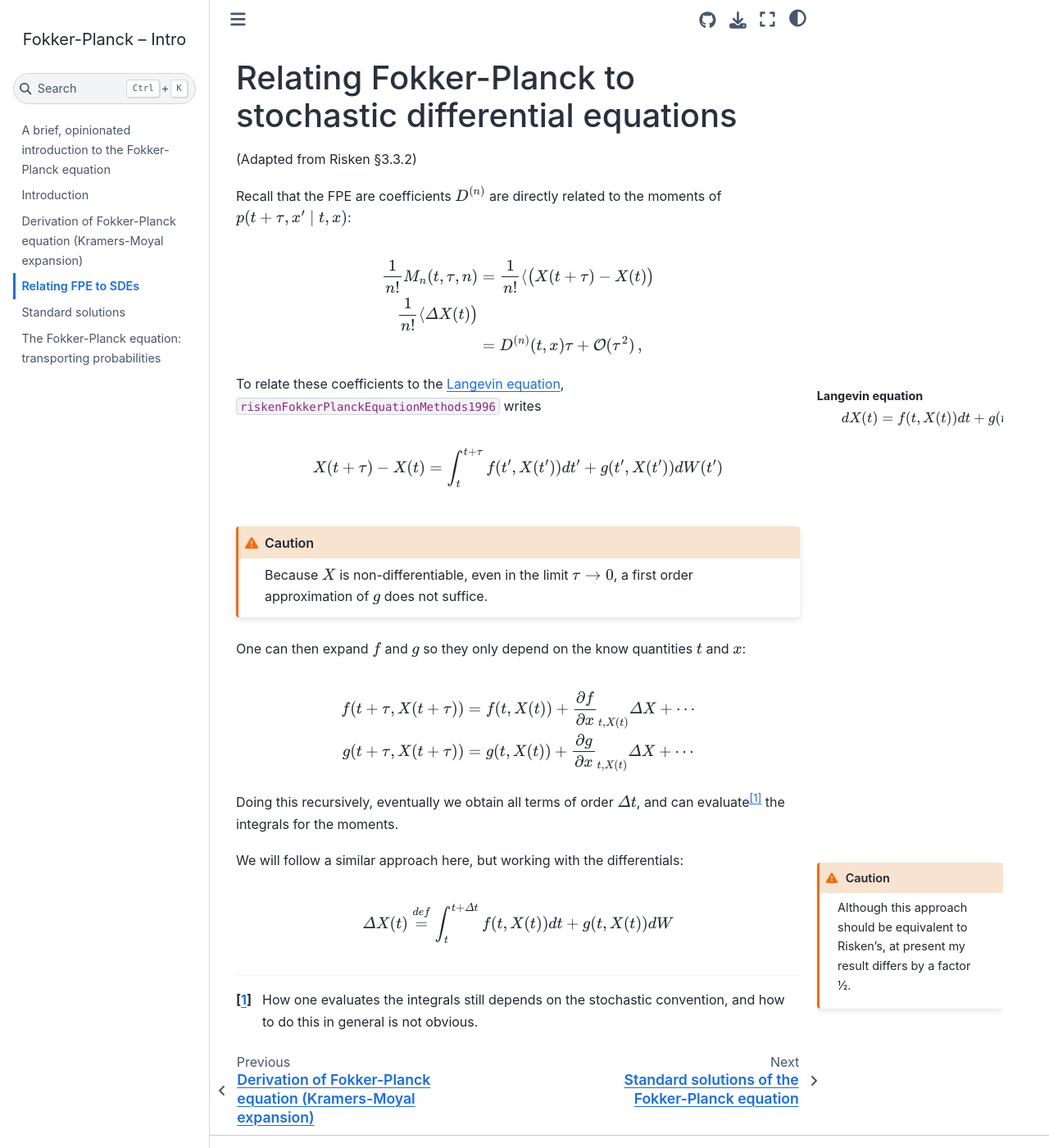
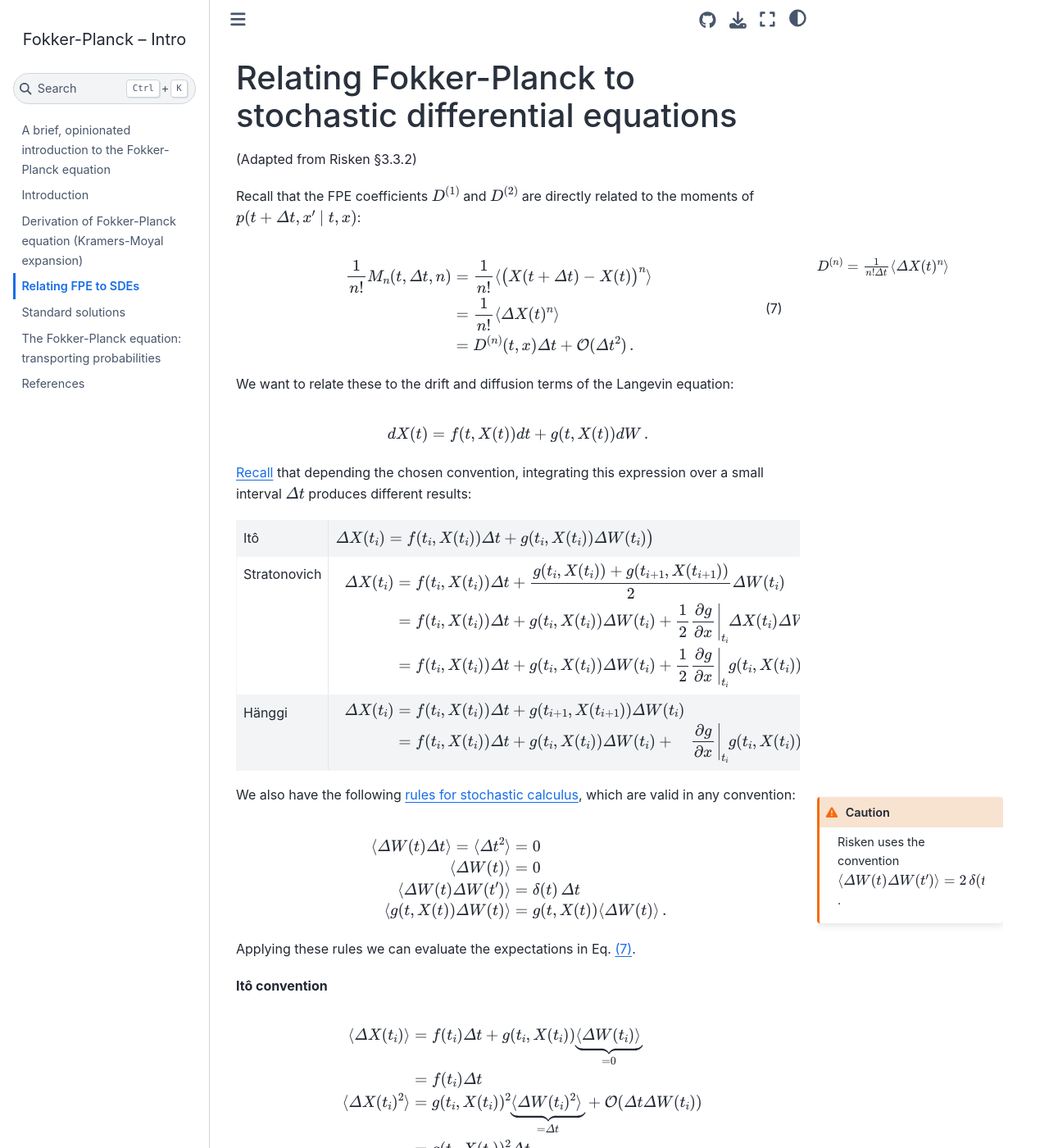
Before and after one commit to alcrene/fokker-planck-brief-intro, a Jupyter Book: the page built from link-to-sde.md, in a window 1280 px wide and 1400 px high. Shown: the whole window at 82% size. Built offline with Jupyter Book 1.0.4 settings and Sphinx 7.4.7 and the Sphinx Book theme 1.1.4, drawn with Linux system fonts in a browser that asks for light colours; cross-references to code outside the pages are shown as plain code; some of the changed text lies outside the part shown.

Commit message:
Add link between SDE and FPE. Fix references. Minor fixes

````diff
--- a/_toc.yml
+++ b/_toc.yml
@@ -9,3 +9,4 @@
   - file: standard-solutions
     title: Standard solutions
   - file: advection-diffusion
+  - file: references
--- a/link-to-sde.md
+++ b/link-to-sde.md
@@ -2,42 +2,101 @@
 
 (Adapted from Risken §3.3.2)
 
-Recall that the FPE are coefficients $D^{(n)}$ are directly related to the moments of $p(t+τ, x' \mid t, x)$:
-
-$$\begin{aligned}
-\frac{1}{n!} M_n(t,τ,n) &= \frac{1}{n!} \langle \bigl(X(t+τ) - X(t)\bigr) \\
-\frac{1}{n!} \langle ΔX(t)\bigr) \\
-&= D^{(n)}(t, x)τ + \mathcal{O}(τ^2) \,,
-\end{aligned}$$
+Recall that the FPE coefficients $D^{(1)}$ and $D^{(2)}$ are directly related to the moments of $p(t+Δt, x' \mid t, x)$:
 
 :::{margin}
-Langevin equation
-~ $dX(t) = f(t,X(t)) dt + g(t,X(t)) dW$
+:class: sticky
+
+$D^{(n)} = \frac{1}{n! Δt} \langle ΔX(t)^n\rangle$
 :::
-To relate these coefficients to the [Langevin equation](#Introduction), {cite:ct}`riskenFokkerPlanckEquationMethods1996` writes
+$$\begin{aligned}
+\frac{1}{n!} M_n(t,Δt,n) &= \frac{1}{n!} \langle \bigl(X(t+Δt) - X(t)\bigr)^n\rangle \\
+&= \frac{1}{n!} \langle ΔX(t)^n\rangle \\
+&= D^{(n)}(t, x)Δt + \mathcal{O}(Δt^2) \,.
+\end{aligned}$$  (eq-kramers-coeff-to-moments)
 
-$$X(t+τ) - X(t) = \int_t^{t+τ} f(t', X(t')) dt' + g(t', X(t')) dW(t')$$
+We want to relate these to the drift and diffusion terms of the Langevin equation:
 
-:::{caution}
-Because $X$ is non-differentiable, even in the limit $τ \to 0$, a first order approximation of $g$ does not suffice.
-:::
+$$dX(t) = f(t,X(t)) dt + g(t,X(t)) dW \,.$$
 
-One can then expand $f$ and $g$ so they only depend on the know quantities $t$ and $x$:
+[Recall](#Introduction) that depending the chosen convention, integrating this expression over a small interval $Δt$ produces different results:
+```{list-table}
+:header-rows: 0
 
-$$\begin{aligned}
-f(t+τ, X(t+τ)) &= f(t, X(t)) + \frac{\partial f}{\partial x}_{t,X(t)} ΔX + \dotsb\\
-g(t+τ, X(t+τ)) &= g(t, X(t)) + \frac{\partial g}{\partial x}_{t,X(t)} ΔX + \dotsb
-\end{aligned}$$
-
-Doing this recursively, eventually we obtain all terms of order $Δt$, and can evaluate[^1] the integrals for the moments.
-
-[^1]: How one evaluates the integrals still depends on the stochastic convention, and how to do this in general is not obvious.
+* - Itô
+  - $ΔX(t_i) = f(t_i,X(t_i))Δt + g(t_i,X(t_i))ΔW(t_i)\bigr)\hphantom{+ g(t_{i+1},X(t_{i+1}))}$
+* - Stratonovich
+  - $\begin{aligned}
+  ΔX(t_i) &= f(t_i,X(t_i))Δt + \frac{g(t_i,X(t_i)) + g(t_{i+1},X(t_{i+1}))}{2}ΔW(t_i) \\
+  &= f(t_i,X(t_i))Δt + g(t_i,X(t_i))ΔW(t_i) + \frac{1}{2} \left.\frac{\partial g}{\partial x}\right\rvert_{t_i}ΔX(t_i) ΔW(t_i) \\
+  &= f(t_i,X(t_i))Δt + g(t_i,X(t_i))ΔW(t_i) + \frac{1}{2} \left.\frac{\partial g}{\partial x}\right\rvert_{t_i}g(t_i,X(t_i)) ΔW(t_i)^2 + \mathcal{O}(Δt^{3/2})
+  \end{aligned}$
+* - Hänggi
+  - $\begin{aligned}
+  ΔX(t_i) &= f(t_i,X(t_i))Δt + g(t_{i+1},X(t_{i+1}))ΔW(t_i)\hphantom{+ g(t_{i},X)} \\
+  &= f(t_i,X(t_i))Δt + g(t_i,X(t_i))ΔW(t_i) + \hphantom{\frac{1}{2}} \left.\frac{\partial g}{\partial x}\right\rvert_{t_i}g(t_i,X(t_i)) ΔW(t_i)^2 + \mathcal{O}(Δt^{3/2})
+  \end{aligned}$
+```
 
 ::::{margin}
 :::{caution}
-Although this approach should be equivalent to Risken's, at present my result differs by a factor ½.
+Risken uses the convention $\langle ΔW(t) ΔW(t')\rangle = 2\, δ(t)\, dt$.
 :::
 ::::
-We will follow a similar approach here, but working with the differentials:
+We also have the following [rules for stochastic calculus](https://slides.com/alexrene/a-mathematically-offensive-introduction-to-stochastic-calculus#/calculus-rules), which are valid in any convention:
 
-$$ΔX(t) \stackrel{def}{=} \int_t^{t+Δt} f(t,X(t)) dt + g(t,X(t)) dW$$
+$$\begin{aligned}
+\langle ΔW(t) Δt \rangle = \langle Δt^2 \rangle &= 0 \\
+\langle ΔW(t) \rangle &= 0 \\
+\langle ΔW(t) ΔW(t') \rangle &= δ(t)\, Δt \\
+\langle g(t, X(t)) ΔW(t) \rangle &= g(t, X(t)) \langle ΔW(t) \rangle \,.
+\end{aligned}$$
+
+Applying these rules we can evaluate the expectations in Eq. {eq}`eq-kramers-coeff-to-moments`.
+
+**Itô convention**
+
+$$\begin{aligned}
+\langle ΔX(t_i) \rangle &= f(t_i) Δt + g(t_i, X(t_i)) \underbrace{\langle ΔW(t_i) \rangle}_{=0} \\
+&= f(t_i) Δt \\
+\langle ΔX(t_i)^2 \rangle &= g(t_i, X(t_i))^2 \underbrace{\langle ΔW(t_i)^2 \rangle}_{=Δt} + \mathcal{O}(ΔtΔW(t_i)) \\
+&= g(t_i, X(t_i))^2 Δt
+\end{aligned}$$
+
+**Stratonovich convention**
+
+$$\begin{aligned}
+\langle ΔX(t_i) \rangle &= f(t_i) Δt + g(t_i, X(t_i)) \underbrace{\Bigl\langle ΔW(t_i) \Bigr\rangle}_{=0} + \frac{1}{2} \frac{\partial g(t_i, X(t_i))}{\partial x} g(t_i, X(t_i)) \underbrace{\Bigl\langle ΔW(t_i)^2 \Bigr\rangle}_{=Δt} \\
+&= f(t_i) Δt + \frac{1}{2} \frac{\partial g(t_i, X(t_i))}{\partial x} g(t_i, X(t_i)) Δt \\
+\langle ΔX(t_i)^2 \rangle &= g(t_i, X(t_i))^2 Δt
+\end{aligned}$$
+
+**Hänggi-Klimontovich convention**
+
+$$\begin{aligned}
+\langle ΔX(t_i) \rangle
+&= f(t_i) Δt + \hphantom{\frac{1}{2}} \frac{\partial g(t_i, X(t_i))}{\partial x} g(t_i, X(t_i)) Δt \\
+\langle ΔX(t_i)^2 \rangle &= g(t_i, X(t_i))^2 Δt
+\end{aligned}$$
+
+Substituting these results back into Eq. {eq}`eq-kramers-coeff-to-moments`, we get the correspondences listed in {numref}`tab-fpe-sde-correspondence`
+
+```{list-table}  Correspondence between Fokker-Planck and Langevin coefficients.
+:header-rows: 1
+:name: tab-fpe-sde-correspondence
+
+* -
+  - drift, $D^{(1)}$
+  - diffusion, $D^{(2)}$
+* - **Itô**
+  - $f(t_i, X(t_i))$
+  - $\frac{1}{2} \,g(t_i, X(t_i))^2$
+* - **Stratonovich**
+  - $f(t_i, X(t_i)) + \frac{1}{2} \frac{\partial g(t_i, X(t_i))}{\partial x} g(t_i, X(t_i))$
+  - $\frac{1}{2} \,g(t_i, X(t_i))^2$
+* - **Hänggi-Klimontovich**
+  - $f(t_i, X(t_i)) + \hphantom{\frac{1}{2}} \frac{\partial g(t_i, X(t_i))}{\partial x} g(t_i, X(t_i))$
+  - $\frac{1}{2} \,g(t_i, X(t_i))^2$
+```
+
+The additional drift appearing in the expressions under the Stratonovich and Hänggi-Klimontovich conventions is sometimes called the **spurious drift**, or the **noise-induced drift**. It only comes into play when $g$ depends directly on $X$.
--- a/references.bib
+++ b/references.bib
@@ -1,3 +1,16 @@
+@inbook{Stratonovich89_16,
+  place={Cambridge},
+  title={Some Markov methods in the theory of stochastic processes in nonlinear dynamical systems},
+  volume={1},
+  DOI={10.1017/CBO9780511897818.004},
+  booktitle={Noise in Nonlinear Dynamical Systems},
+  publisher={Cambridge University Press},
+  author={Stratonovich, R. L.},
+  editor={Moss, Frank and McClintock, P. V. E.Editors},
+  year={1989},
+  pages={16--71}
+}
+
 
 @book{riskenFokkerPlanckEquationMethods1996,
   title = {The {{Fokker-Planck}} Equation: Methods of Solution and Applications},
````
Also changed, not shown: introduction.md (+4 -4 lines), references.md (added, +4 -0 lines), standard-solutions.md (+3 -3 lines), figures/p29-fig22-density-at-3-times.png (added), figures/p6-table11-three-levels-description.png (added), figures/title-page-Risken-2nd-ed.png (added).
